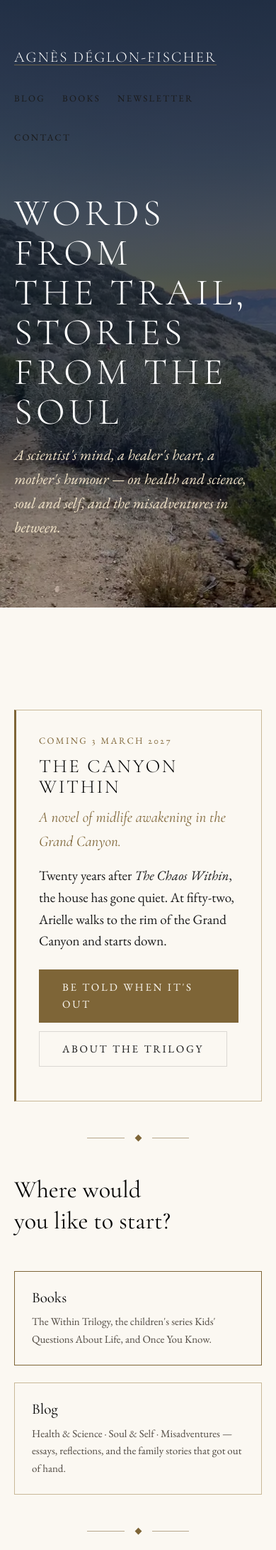
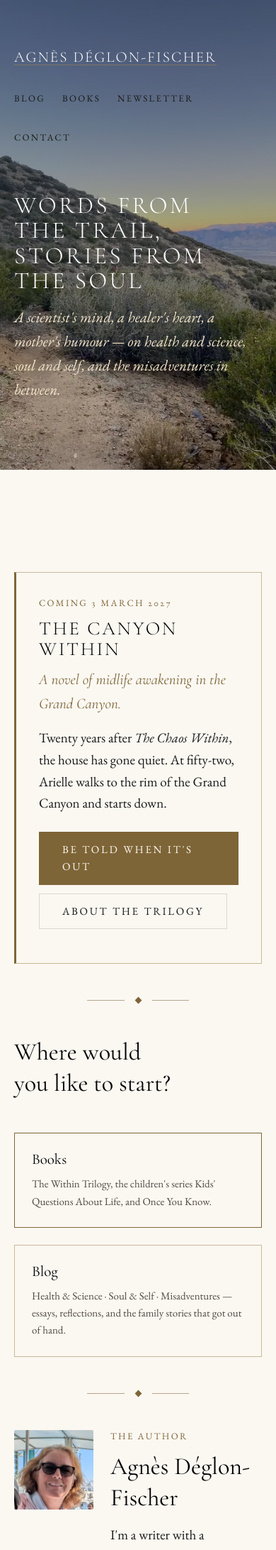
Before and after one commit to adeglon/adeglon.github.io, a Jekyll site: the page built from docs/index.html, in a window 390 px wide. Shown: the top 2184 px of the page at 71% size. Built offline with Jekyll 4.4.1, drawn with Linux system fonts in a browser that asks for light colours; a script that is not in the unit is left out.

Commit message:
Trail hero: lighter scrims and a smaller title, so the photograph is actually visible

```diff
--- a/docs/assets/css/components.css
+++ b/docs/assets/css/components.css
@@ -150,10 +150,33 @@
   .hero__scrim { background: var(--scrim-copy-narrow); }
 }
 
-/* The trail hero is a 4:3 frame doing duty in a wide band, so the crop is
-   pinned just below centre: sky for the title above, trail and horizon below.
-   Swap the picture at the cover reveal and this line is what needs revisiting. */
+/* --------------------------------------------------------------------------
+   3b. TRAIL HERO  ← the landing page, until the cover reveal
+   --------------------------------------------------------------------------
+   A soft photograph needs a soft scrim and smaller type. The default hero is
+   built for the canyon: heavy washes and --fs-hero, which at 7rem turns an
+   eight-word line into four stacked rows and pushes the whole page down.
+   -------------------------------------------------------------------------- */
+
+/* 4:3 frame in a wide band: crop pinned just below centre, so there is sky
+   for the title above and trail and horizon below. Swap the picture at the
+   cover reveal and this line is what needs revisiting. */
 .hero__media--trail { object-position: 50% 52%; }
+
+.hero--trail { min-height: min(76svh, 40rem); }
+.hero--trail .hero__scrim {
+  background: var(--scrim-copy-soft), var(--scrim-top-soft);
+}
+@media (max-width: 48rem) {
+  .hero--trail .hero__scrim { background: var(--scrim-copy-soft-narrow); }
+}
+/* A whole sentence, not a two-word book title - it needs a smaller ceiling
+   and a measure, or it fills the frame and the photograph is decoration. */
+.hero--trail .hero__title {
+  font-size: clamp(2.1rem, 1.15rem + 3.2vw, 3.9rem);
+  max-width: 20ch;
+}
+.hero--trail .hero__sub { max-width: 34rem; }
 .hero__body {
   position: relative; z-index: 2;
   padding-block: var(--sp-9);
--- a/docs/assets/css/tokens.css
+++ b/docs/assets/css/tokens.css
@@ -113,6 +113,28 @@
                       rgba(14, 26, 43, 0.74) 45%,
                       rgba(14, 26, 43, 0.46) 72%,
                       rgba(14, 26, 43, 0.00) 96%);
+
+  /* A SECOND, LIGHTER SET, for the dusk trail photograph on the landing page.
+     The canyon scrims above are tuned for sunlit rock and a hard sun on the
+     right; laid over this soft lavender-and-gold frame they erase it — the
+     first build of this hero showed no photograph at all, only type on a grey
+     wash. Here the picture is already low-contrast, so the type needs a
+     fraction of the help, and everything below the horizon must stay clear.
+     Same hue, roughly half the weight, gone by the horizon line. */
+  --scrim-copy-soft: linear-gradient(to right,
+                      rgba(14, 26, 43, 0.62) 0%,
+                      rgba(14, 26, 43, 0.44) 30%,
+                      rgba(14, 26, 43, 0.16) 58%,
+                      rgba(14, 26, 43, 0.00) 78%);
+  --scrim-top-soft:  linear-gradient(to bottom,
+                      rgba(14, 26, 43, 0.40) 0%,
+                      rgba(14, 26, 43, 0.16) 26%,
+                      rgba(14, 26, 43, 0.00) 44%);
+  --scrim-copy-soft-narrow: linear-gradient(to bottom,
+                      rgba(14, 26, 43, 0.62) 0%,
+                      rgba(14, 26, 43, 0.46) 40%,
+                      rgba(14, 26, 43, 0.18) 66%,
+                      rgba(14, 26, 43, 0.00) 88%);
 
   /* Only for a hero whose type sits at the FOOT. Applying both scrims at
      once leaves a ~8% band of un-washed photograph in the middle and the
--- a/docs/index.html
+++ b/docs/index.html
@@ -11,7 +11,7 @@ og_image: /assets/hero/hero-trail-og-1200.jpg
 
   hero--sky puts the type at the TOP, where this frame is emptiest.
 {%- endcomment %}
-<header class="hero hero--sky">
+<header class="hero hero--sky hero--trail">
   <picture>
     <source media="(max-width: 40rem)" type="image/webp"
             srcset="{{ '/assets/hero/hero-trail-tall-640.webp' | relative_url }} 640w,
```
